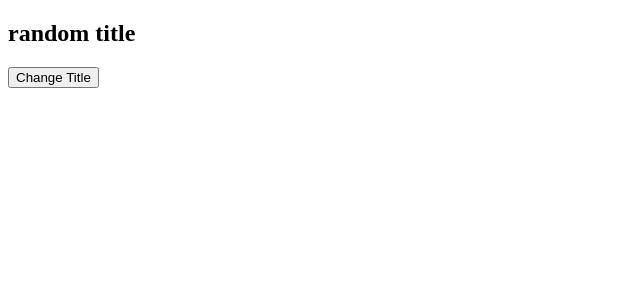
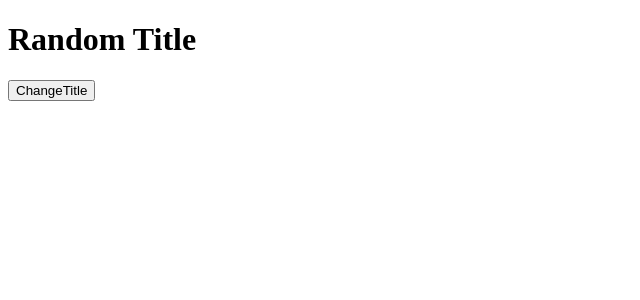
Before and after one commit to monikagupta94159/React-hooks-practice-project, a React (Create React App) app: page / in a window 1280 px wide. Shown: the top 300 px of the page, without its empty margins (0-640 px from the left). Built offline with nearby package versions, Linux system fonts and the light colour scheme; the HTML template or start-up script is replaced by a standard one.

Commit message:
state-example

```diff
--- a/src/App.js
+++ b/src/App.js
@@ -1,5 +1,5 @@
 import React from 'react';
-import SetUp from './useState/errorExample'
+import SetUp from './useState/state-example'
 
 function App() {
   return (
--- /dev/null
+++ b/src/useState/state-example.js
@@ -0,0 +1,23 @@
+import React, { useState } from "react";
+
+const UseStateExample = () => {
+  let [text, setText] = useState("Random Title");
+  const handleClick = () => {
+    if (text === "Random Title") {
+      console.log(setText)
+      setText("Hello World")
+    } else {
+      setText("Random Title");
+    }
+  };
+  return (
+    <React.Fragment>
+      <h1>{text}</h1>
+      <button type="button" onClick={handleClick}>
+        ChangeTitle
+      </button>
+    </React.Fragment>
+  );
+};
+
+export default UseStateExample;
```
